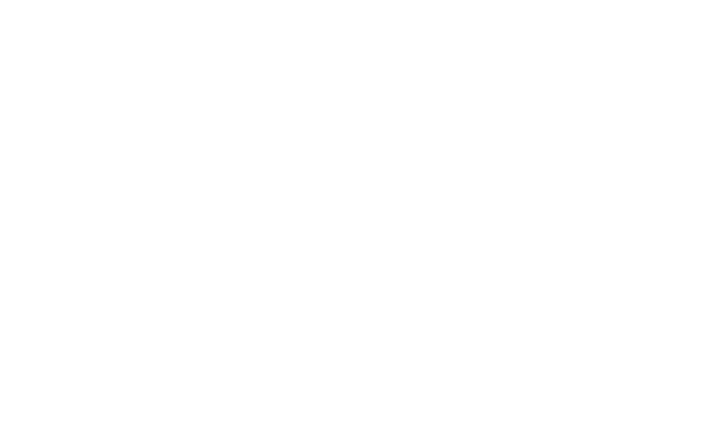
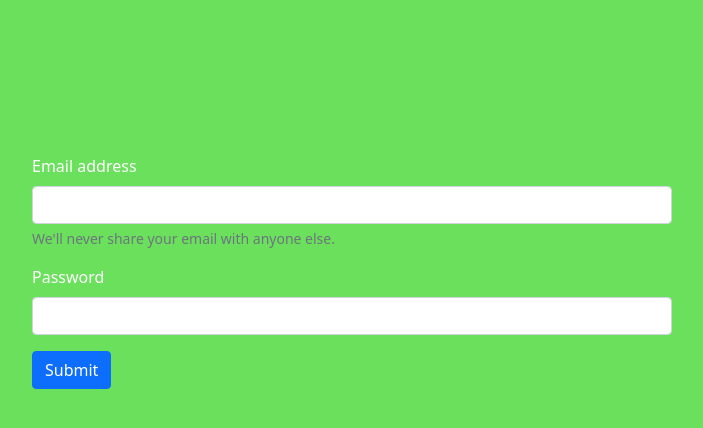
Before and after one commit to prashantbarge22/version-connect-react, a React (Create React App) app: page /farmer/login in a window 1280 px wide. Shown: the top 428 px of the page, without its empty margins (300-1003 px from the left). Built offline with nearby package versions, Linux system fonts and the light colour scheme.

Commit message:
Login page created

```diff
--- /dev/null
+++ b/src/components/farmer_home.js
@@ -0,0 +1,10 @@
+function FarmerHome(){
+    return(
+        <div>
+            Welcome
+        </div>
+    )
+
+}
+
+export default FarmerHome;
--- /dev/null
+++ b/src/components/farmer_login.js
@@ -0,0 +1,44 @@
+import { useHistory } from "react-router-dom";
+import "../css/farmer_login.css"
+import service from "../services/services"
+function FarmerLogin(){
+
+    let history = useHistory();
+
+   function login(event){
+        event.preventDefault();
+        const user = {
+            email:event.target.email.value,
+            password:event.target.password.value,
+        }
+        service.farmerLogin(user).then(result=>{
+            if(result.data.length>0){
+                history.push("/farmer")
+            }else{
+                alert("User not Registered")
+            }
+
+        })
+    }
+
+    return(
+        <div className="container-fluid">
+            <div className="login-form">
+            <form onSubmit={(e)=>{login(e)}}>
+            <div className="mb-3">
+                <label htmlfor="exampleInputEmail1" className="form-label">Email address</label>
+                <input type="email" className="form-control" id="exampleInputEmail1" name="email" aria-describedby="emailHelp"/>
+                <div id="emailHelp" className="form-text">We'll never share your email with anyone else.</div>
+            </div>
+            <div className="mb-3">
+                <label htmlfor="exampleInputPassword1"  className="form-label">Password</label>
+                <input type="password" className="form-control" name="password" id="exampleInputPassword1"/>
+            </div>
+            <button type="submit" className="btn btn-primary">Submit</button>
+            </form>
+            </div>
+        </div>
+    )
+
+}
+export default FarmerLogin;
--- a/src/components/farmer_signup.js
+++ b/src/components/farmer_signup.js
@@ -1,6 +1,9 @@
+import { useHistory } from "react-router-dom";
 import "../css/farmer_signup_page.css"
 import services from "../services/services";
 function Farmer_SignUp_Page(){
+
+    let history = useHistory();
 
    const onSubmit= (props)=>{
        props.preventDefault();
@@ -15,13 +18,15 @@
            aadharnumber:props.target.aadhar.value,
            password:props.target.password.value
        }
-
        services.farmerSignUp(farmer).then(result=>{
-           console.log(result);
+          if(result.data.error){
+              alert(result.data.data);
+          }else{
+              history.push("/farmer/login")
+          }
        }).catch(err=>{
            console.log(err);
        })
-
     }
 
     return(
--- /dev/null
+++ b/src/css/farmer_login.css
@@ -0,0 +1,14 @@
+.container-fluid{
+    background-color: rgb(107, 224, 92);
+    height: 100vh;
+    width: 100%;
+}
+
+.login-form{
+    border-radius: 12px;
+    position: absolute;
+    margin-left: 25%;
+    margin-top: 12%;
+    width: 50%;
+    color: white;
+}
--- a/src/css/farmer_signup_page.css
+++ b/src/css/farmer_signup_page.css
@@ -4,7 +4,7 @@
 }
 
 .background{
-    background-color: rgb(7, 7, 83);
+    background-color: rgb(100, 223, 70);
     height: 100vh;
 }
 
@@ -29,7 +29,7 @@
 .box-2{
     width: 50%;
     height: 100%;
-    background-color: rgb(100, 119, 182);
+    background-color: rgb(11, 110, 54);
 }
 
 .location{
--- a/src/index.js
+++ b/src/index.js
@@ -8,7 +8,8 @@
 } from "react-router-dom";
 
 import Welcome from "./components/welcome"
-
+import FarmerLogin from "./components/farmer_login"
+import FarmerHome from "./components/farmer_home";
 
 ReactDOM.render(
   <Router>
@@ -20,6 +21,12 @@
       <Route path="/farmer/signup" exact>
         <FarmerSignUp></FarmerSignUp>
       </Route>
+      <Route path="/farmer/login" exact>
+       <FarmerLogin></FarmerLogin>
+      </Route>
+      <Route path="/farmer" exact>
+      <FarmerHome></FarmerHome>
+      </Route>
     </Switch>
   </React.StrictMode>
   </Router>,
--- a/src/services/axios_instance.js
+++ b/src/services/axios_instance.js
@@ -1,7 +1,6 @@
 import axios from "axios"
 const instance = axios.create({
     baseURL: 'http://localhost:8000/',
-    timeout: 1000,
   });
 
 export default instance;
--- a/src/services/services.js
+++ b/src/services/services.js
@@ -9,3 +9,7 @@
 exports.farmerSignUp = (data)=>{
    return axios.post("signin",data);
 }
+
+exports.farmerLogin = (data)=>{
+   return axios.post("farmer-login",data);
+}
```
